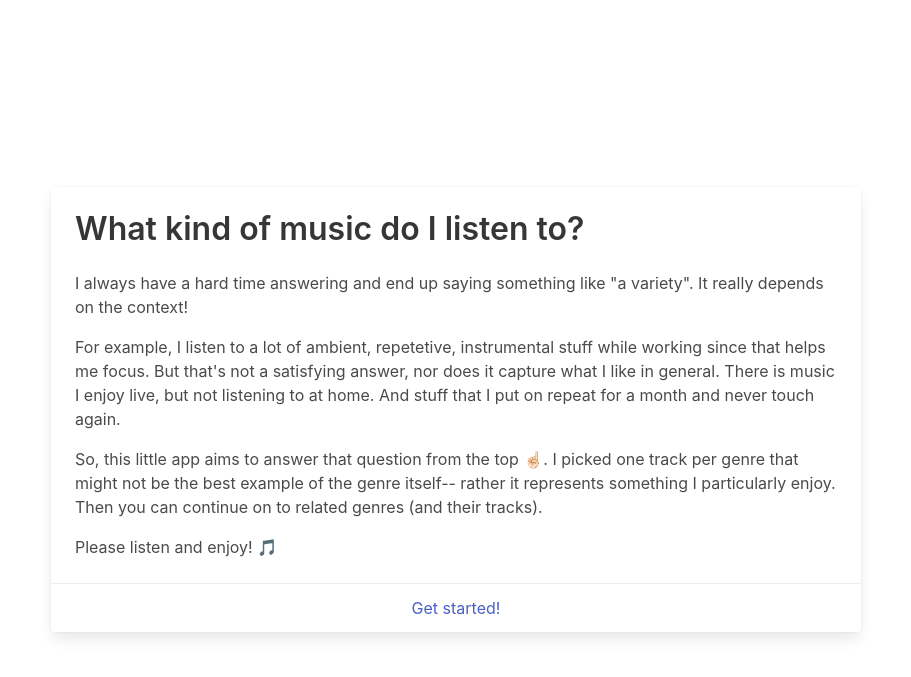
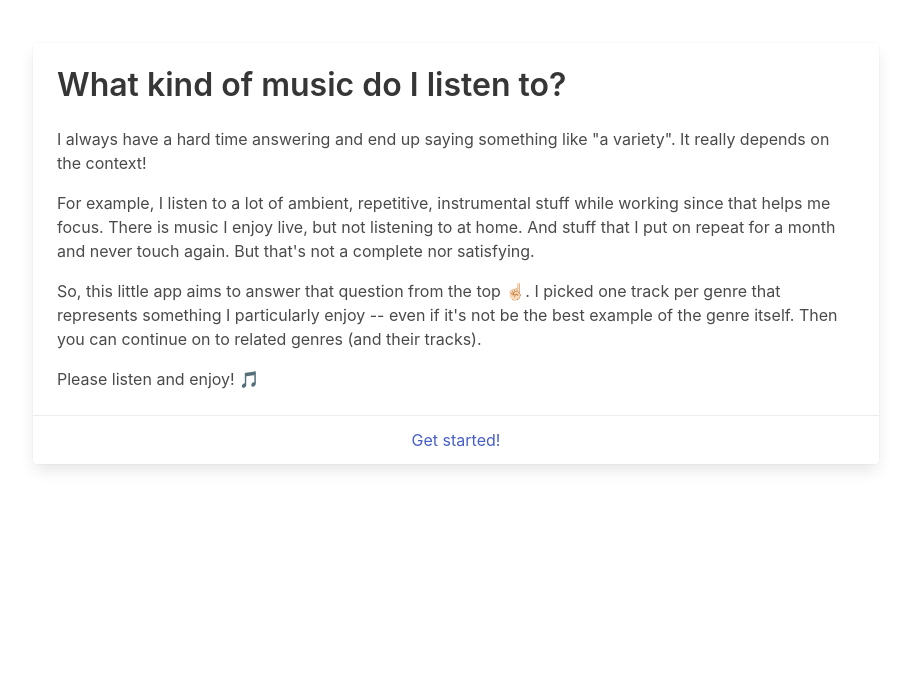
Before and after one commit to rec-soft/music-graph, a Vue app: page / in a window 1280 px wide. Shown: the part 101-778 px from the top of the page, without its empty margins (184-1095 px from the left). Built offline with nearby package versions, Linux system fonts and the light colour scheme.

Commit message:
Description tweaks.

```diff
--- a/src/App.vue
+++ b/src/App.vue
@@ -1,5 +1,5 @@
 <template>
-    <main class="section is-large">
+    <main class="section is-medium">
         <RouterView :key="$route.path" />
     </main>
 </template>
--- a/src/map.ts
+++ b/src/map.ts
@@ -36,13 +36,13 @@ interface Relation {
 // Linkin Park - With You (Reanimation)
 const nuMetal = new Genre(
     "Nu Metal",
-    "I have to start here, with the artist that has stood the test of time more than anything else. Linkin Park regularly is in my top-listened tracks each year, especially from the Reanimation remix album.",
-    "75Wz8eZhn2xBHFUGyJgHQP"
+    "I have to start with Linkin Park, which is regularly in my top-listened tracks every year. Particular big love for the Reanimation remix album, which leans more towards the electronic stuff. Nothing else has come out like it.",
+    "4zP2e2aIzOZGEFTq1MDJmm"
 );
 // BMTH - Throne
 const metalcore = new Genre(
     "Metalcore",
-    "I got into metalcore after going to a couple Underoath shows. High energy and delightfully angsty.",
+    "I got into metalcore after going to a couple Underoath shows (also featuring BMTH). High energy and delightfully angsty.",
     "0M3adYbGtyRHACP86dey1H"
 );
 // Nero - Promises
@@ -108,7 +108,7 @@ const hardDance = new Genre(
 // Imanu - Buried
 const witchHouse = new Genre(
     "Witch House",
-    `A college introduced me to witch house and said "the more I get into it, the more I realise I'm just listening to white noise". Amen.`,
+    `A college introduced me to witch house and said "the more I get into it, the more I realize I'm just listening to white noise". Amen.`,
     "47Yi7jvxnwCG0zGa41vmU1"
 );
 // The Presets - Ghosts
--- a/src/views/HomeView.vue
+++ b/src/views/HomeView.vue
@@ -12,18 +12,17 @@
                         </p>
                         <p>
                             For example, I listen to a lot of ambient,
-                            repetetive, instrumental stuff while working since
-                            that helps me focus. But that's not a satisfying
-                            answer, nor does it capture what I like in general.
-                            There is music I enjoy live, but not listening to at
-                            home. And stuff that I put on repeat for a month and
-                            never touch again.
+                            repetitive, instrumental stuff while working since
+                            that helps me focus. There is music I enjoy live,
+                            but not listening to at home. And stuff that I put
+                            on repeat for a month and never touch again. But
+                            that's not a complete nor satisfying.
                         </p>
                         <p>
                             So, this little app aims to answer that question
                             from the top ☝🏻. I picked one track per genre that
-                            might not be the best example of the genre itself--
-                            rather it represents something I particularly enjoy.
+                            represents something I particularly enjoy -- even if
+                            it's not be the best example of the genre itself.
                             Then you can continue on to related genres (and
                             their tracks).
                         </p>
```
